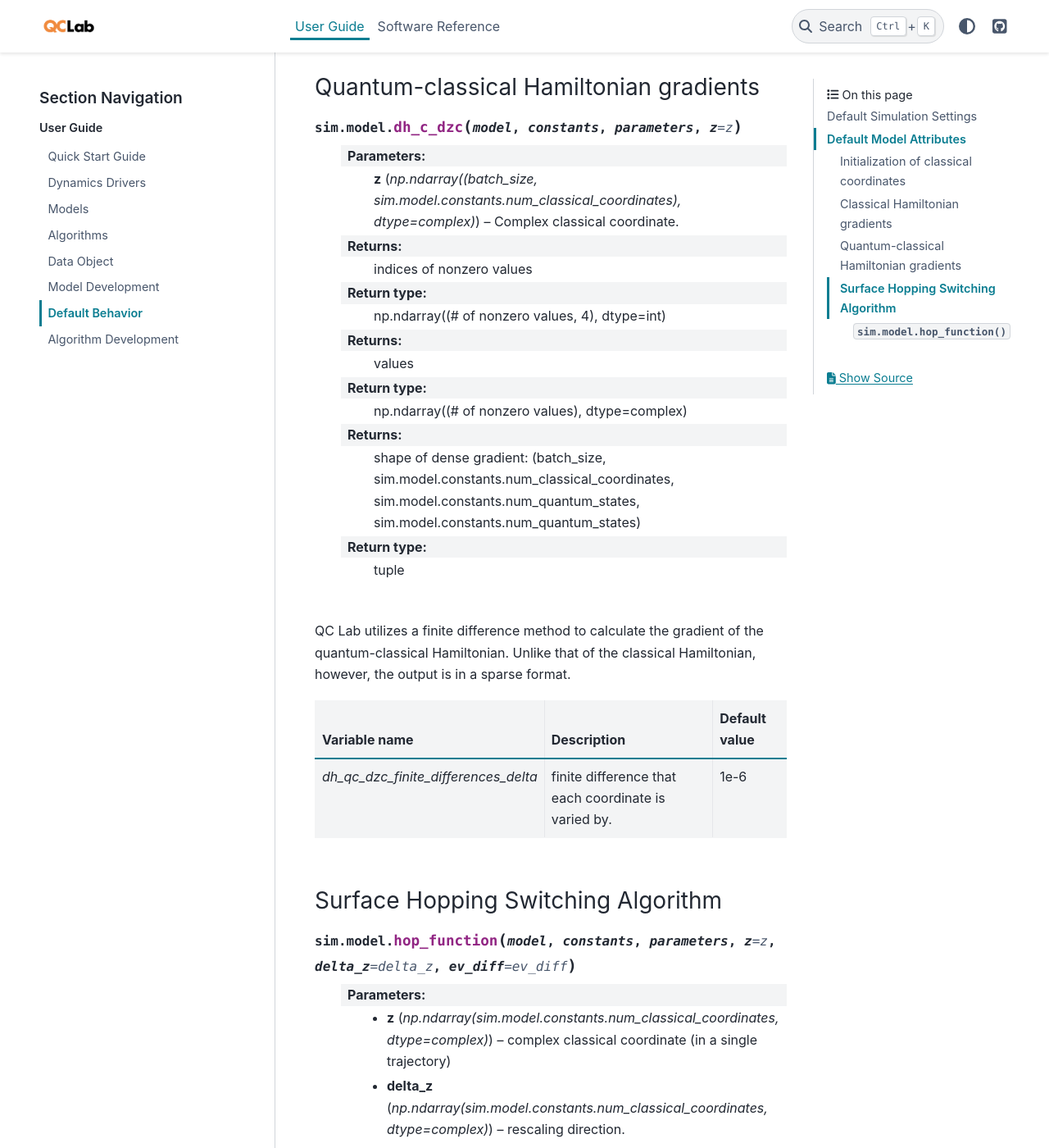
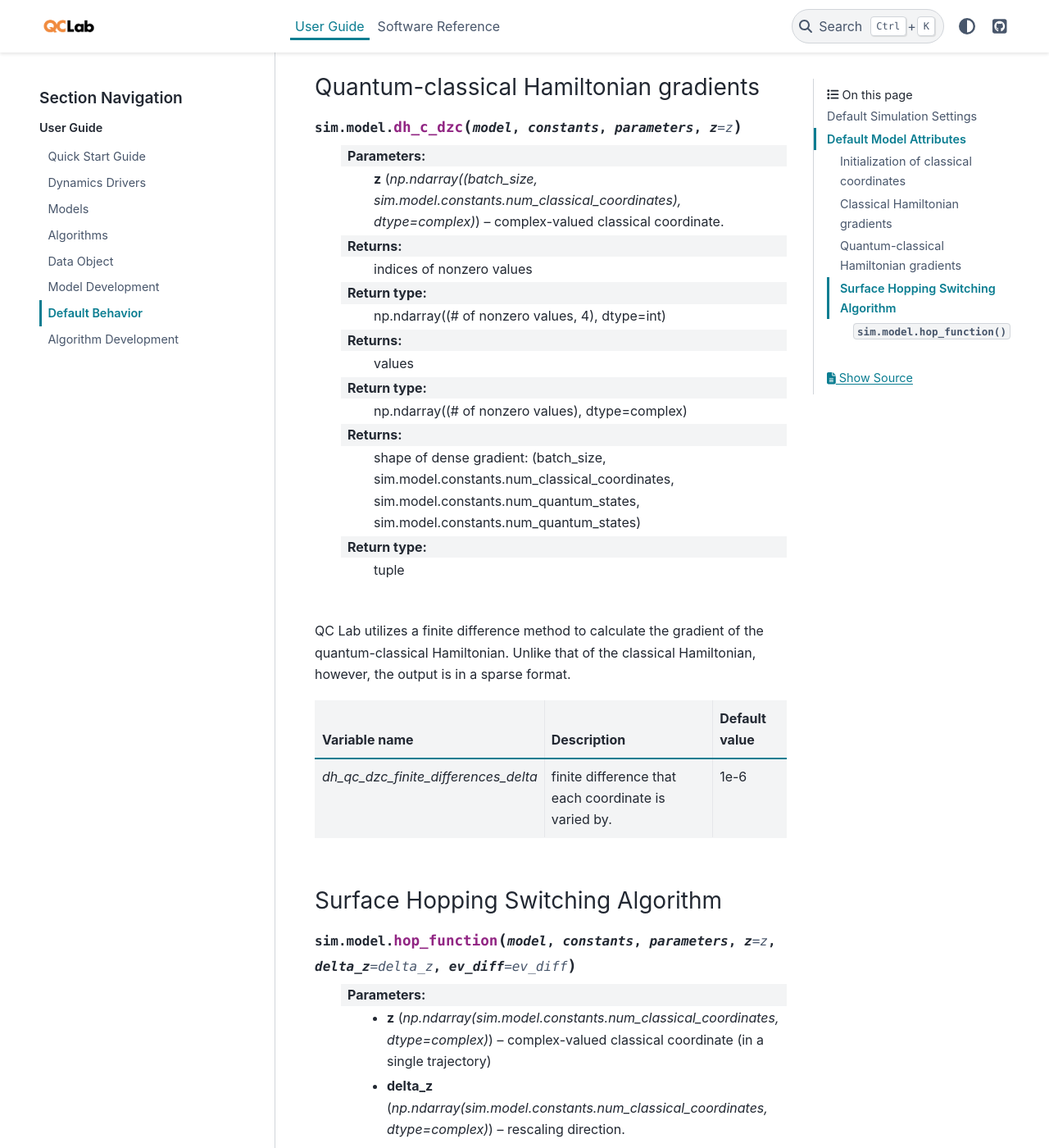
Before and after one commit to tempelaar-team/qc_lab, a Sphinx documentation site: the page built from docs/user_guide/defaults.rst, in a window 1280 px wide and 1400 px high, scrolled down 4110 px. Shown: the whole window at 82% size. Built offline with Sphinx 7.4.7 and the PyData theme 0.15.4, drawn with Linux system fonts in a browser that asks for light colours; pages that are not in the unit, such as notebooks, are missing from menus; some of the changed text lies outside the part shown.

Commit message:
changed "complex classical coordinate" to "complex-valued classical coordinate".

```diff
--- a/docs/developer_guide/model_dev/model_dev.rst
+++ b/docs/developer_guide/model_dev/model_dev.rst
@@ -521,7 +521,7 @@ This is accomplished by defining an ingredient called `init_classical` which has
         p = np.random.normal(
             loc=0, scale=std_p, size=constants.num_classical_coordinates
         )
-        # Calculate the complex classical coordinate.
+        # Calculate the complex-valued classical coordinate.
         z = np.sqrt(h * m / 2) * (q + 1.0j * (p / (h * m)))
         out[s] = z
     return out
--- a/docs/user_guide/defaults.rst
+++ b/docs/user_guide/defaults.rst
@@ -69,7 +69,7 @@ Initialization of classical coordinates
 
     :param seed: List of seeds used to initialize random numbers.
     :type seed: np.ndarray((batch_size), dtype=int)
-    :returns: Initial complex classical coordinate.
+    :returns: Initial complex-valued classical coordinate.
     :rtype: np.ndarray((batch_size, sim.model.constants.num_classical_coordinates), dtype=complex)
 
 By default, QC Lab uses a Markov-chain Monte Carlo implementation of the Metropolis-Hastings algorithm to sample a Boltzmann distribution corresponding to
@@ -111,7 +111,7 @@ Classical Hamiltonian gradients
 
 .. function:: sim.model.dh_c_dzc(model, constants, parameters, z = z)
 
-    :param z: Complex classical coordinate.
+    :param z: complex-valued classical coordinate.
     :type z: np.ndarray((batch_size, sim.model.constants.num_classical_coordinates), dtype=complex)
     :returns: Gradient of the classical Hamiltonian.
     :rtype: np.ndarray((batch_size, sim.model.constants.num_classical_coordinates), dtype=complex)
@@ -137,7 +137,7 @@ Quantum-classical Hamiltonian gradients
 
 .. function:: sim.model.dh_c_dzc(model, constants, parameters, z = z)
 
-    :param z: Complex classical coordinate.
+    :param z: complex-valued classical coordinate.
     :type z: np.ndarray((batch_size, sim.model.constants.num_classical_coordinates), dtype=complex)
     :returns: indices of nonzero values
     :rtype: np.ndarray((# of nonzero values, 4), dtype=int)
@@ -166,7 +166,7 @@ Surface Hopping Switching Algorithm
 
 .. function:: sim.model.hop_function(model, constants, parameters, z=z, delta_z=delta_z, ev_diff=ev_diff)
 
-    :param z: complex classical coordinate (in a single trajectory)
+    :param z: complex-valued classical coordinate (in a single trajectory)
     :type z: np.ndarray(sim.model.constants.num_classical_coordinates, dtype=complex)
     :param delta_z: rescaling direction.
     :type delta_z: np.ndarray(sim.model.constants.num_classical_coordinates, dtype=complex)
--- a/docs/user_guide/model_dev.rst
+++ b/docs/user_guide/model_dev.rst
@@ -520,7 +520,7 @@ This is accomplished by defining an ingredient called `init_classical` which has
             p = np.random.normal(
                 loc=0, scale=std_p, size=constants.num_classical_coordinates
             )
-            # Calculate the complex classical coordinate.
+            # Calculate the complex-valued classical coordinate.
             z = np.sqrt(h * m / 2) * (q + 1.0j * (p / (h * m)))
             out[s] = z
         return out
@@ -716,7 +716,7 @@ The full code for the upgraded model is:
                 p = np.random.normal(
                     loc=0, scale=std_p, size=constants.num_classical_coordinates
                 )
-                # Calculate the complex classical coordinate.
+                # Calculate the complex-valued classical coordinate.
                 z = np.sqrt(h * m / 2) * (q + 1.0j * (p / (h * m)))
                 out[s] = z
             return out
```
Also changed, not shown: 2 other files.
